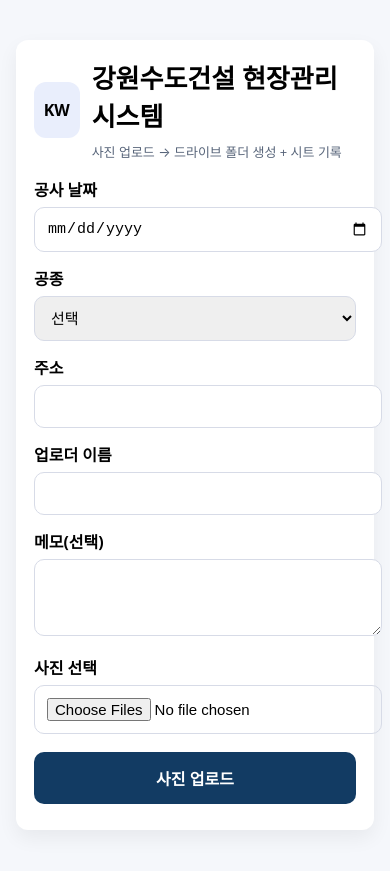
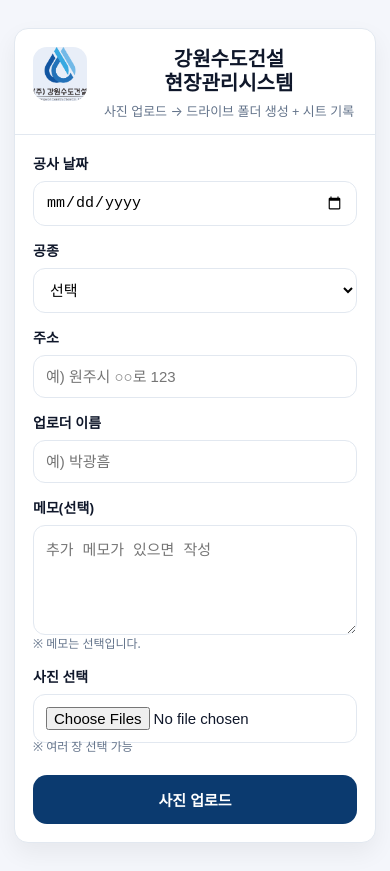
Before and after one commit to kangwonwater230125-web/site-upload, a website: page public/index.html in a window 390 px wide. Drawn offline with Linux system fonts and the light colour scheme.

```diff
--- a/public/index.html
+++ b/public/index.html
@@ -1,111 +1,273 @@
 <!doctype html>
 <html lang="ko">
 <head>
-  <meta charset="UTF-8" />
-  <meta name="viewport" content="width=device-width,initial-scale=1.0" />
+  <meta charset="utf-8" />
+  <meta name="viewport" content="width=device-width, initial-scale=1" />
   <title>강원수도건설 현장관리 시스템</title>
   <style>
-    body{font-family:system-ui,-apple-system,Segoe UI,Roboto,sans-serif;background:#f5f7fb;margin:0}
-    .wrap{max-width:720px;margin:24px auto;padding:16px}
-    .card{background:#fff;border-radius:12px;padding:18px;box-shadow:0 8px 20px rgba(0,0,0,.06)}
-    .header{display:flex;gap:12px;align-items:center;margin-bottom:16px}
-    .logo{width:56px;height:56px;border-radius:12px;background:#e9eefc;display:flex;align-items:center;justify-content:center;font-weight:800}
-    h1{margin:0;font-size:26px}
-    label{display:block;margin-top:14px;font-weight:800}
-    input,select,textarea{width:100%;padding:12px;margin-top:6px;border:1px solid #d7dbe7;border-radius:10px;font-size:15px}
-    button{width:100%;margin-top:18px;padding:14px;border:0;border-radius:10px;font-size:16px;font-weight:900;background:#123b63;color:#fff;cursor:pointer}
-    button:disabled{opacity:.6;cursor:not-allowed}
-    .hint{font-size:13px;color:#58657a;margin-top:8px}
+    :root{
+      --bg:#f4f6fb;
+      --card:#ffffff;
+      --text:#0f172a;
+      --muted:#64748b;
+      --border:#e2e8f0;
+      --primary:#0b3a6f;
+      --primary2:#0a2f59;
+      --radius:14px;
+    }
+    *{ box-sizing:border-box; }
+    body{
+      margin:0;
+      font-family: system-ui, -apple-system, Segoe UI, Roboto, "Noto Sans KR", Arial, sans-serif;
+      background:var(--bg);
+      color:var(--text);
+    }
+    .wrap{
+      max-width: 760px;
+      margin: 28px auto;
+      padding: 0 14px;
+    }
+    .card{
+      background:var(--card);
+      border:1px solid var(--border);
+      border-radius: var(--radius);
+      box-shadow: 0 10px 24px rgba(2,6,23,.06);
+      overflow:hidden;
+    }
+    .header{
+      display:flex;
+      gap:14px;
+      align-items:center;
+      padding:18px 18px 14px;
+      border-bottom:1px solid var(--border);
+    }
+    .logoBox{
+      width:54px;
+      height:54px;
+      border-radius: 14px;
+      background:#e8eef8;
+      display:flex;
+      align-items:center;
+      justify-content:center;
+      flex:0 0 auto;
+      overflow:hidden;
+    }
+    .logoBox img{
+      width:100%;
+      height:100%;
+      object-fit:cover;
+      display:block;
+    }
+    .logoFallback{
+      font-weight:800;
+      color:#1f3b64;
+      letter-spacing:.5px;
+    }
+    .title{
+      display:flex;
+      flex-direction:column;
+      gap:6px;
+      min-width:0;
+      flex:1;
+    }
+
+    /* ✅ 제목 기본(PC): 한 줄 */
+    .title h1{
+      margin:0;
+      line-height:1.2;
+      font-weight: 800;
+      font-size: 22px;
+      word-break: keep-all;   /* 단어 중간 분리 방지 */
+    }
+    .title h1 .m{ display:none; } /* 모바일용(두 줄) 기본 숨김 */
+    .title h1 .d{ display:inline; } /* 데스크탑용(한 줄) 기본 표시 */
+
+    .title p{
+      margin:0;
+      color:var(--muted);
+      font-size: 13px;
+    }
+
+    /* ✅ 모바일: 가운데정렬 + 제목을 의도한 2줄로 고정 */
+    @media (max-width: 520px){
+      .header{
+        align-items:flex-start;
+      }
+      .title{
+        text-align:center;
+        align-items:center;
+      }
+      .title h1{
+        font-size: 20px;
+      }
+      .title h1 .d{ display:none; }
+      .title h1 .m{ display:block; }
+      .title h1 .m span{ display:block; } /* 강제로 두 줄 */
+    }
+
+    form{
+      padding: 18px;
+      display:flex;
+      flex-direction:column;
+      gap:14px;
+    }
+    label{
+      font-weight:700;
+      font-size:14px;
+      display:block;
+      margin-bottom:8px;
+    }
+    input, select, textarea, button{
+      width:100%;
+      font-size:15px;
+      padding: 12px 12px;
+      border:1px solid var(--border);
+      border-radius: 12px;
+      background:#fff;
+      outline:none;
+    }
+    select{ appearance:auto; }
+    textarea{
+      min-height: 110px;
+      resize: vertical;
+    }
+    .btn{
+      margin-top: 6px;
+      padding: 14px 14px;
+      border:0;
+      border-radius: 14px;
+      background: var(--primary);
+      color:#fff;
+      font-weight:800;
+      cursor:pointer;
+    }
+    .btn:hover{ background: var(--primary2); }
+    .hint{
+      font-size:12px;
+      color:var(--muted);
+      margin-top:-6px;
+    }
+    .row{
+      display:grid;
+      grid-template-columns: 1fr;
+      gap:14px;
+    }
+    @media (min-width: 640px){
+      .row.two{
+        grid-template-columns: 1fr 1fr;
+      }
+    }
   </style>
 </head>
 <body>
   <div class="wrap">
     <div class="card">
       <div class="header">
-        <div class="logo">KW</div>
-        <div>
-          <h1>강원수도건설 현장관리 시스템</h1>
-          <div class="hint">사진 업로드 → 드라이브 폴더 생성 + 시트 기록</div>
+        <div class="logoBox">
+          <!-- ✅ 로고 파일: public/logo.png -->
+          <img src="/logo.png" alt="로고"
+               onerror="this.style.display='none'; document.getElementById('logoFallback').style.display='flex';" />
+          <div id="logoFallback" class="logoFallback" style="display:none; width:100%; height:100%; align-items:center; justify-content:center;">
+            KW
+          </div>
+        </div>
+
+        <div class="title">
+          <h1>
+            <!-- 데스크탑: 한 줄 -->
+            <span class="d">강원수도건설 현장관리 시스템</span>
+
+            <!-- 모바일: 두 줄 고정 -->
+            <span class="m">
+              <span>강원수도건설</span>
+              <span>현장관리시스템</span>
+            </span>
+          </h1>
+          <p>사진 업로드 → 드라이브 폴더 생성 + 시트 기록</p>
         </div>
       </div>
 
       <form id="uploadForm">
-        <label>공사 날짜</label>
-        <input type="date" id="date" required />
-
-        <label>공종</label>
-        <select id="workType" required>
+        <div class="row two">
+          <div>
+            <label for="date">공사 날짜</label>
+            <input type="date" id="date" name="date" required />
+          </div>
+          <div>
+            <label for="workType">공종</label>
+            <select id="workType" name="workType" required>
               <option value="">선택</option>
               <option value="관파">관파</option>
               <option value="신설">신설</option>
-          <option value="계량팀">계량팀</option>
               <option value="함이설">함이설</option>
               <option value="함신설">함신설</option>
+              <option value="계량팀">계량팀</option>
               <option value="마상팀">마상팀</option>
               <option value="기타">기타</option>
             </select>
+          </div>
+        </div>
 
-        <label>주소</label>
-        <input type="text" id="address" required />
+        <div>
+          <label for="address">주소</label>
+          <input type="text" id="address" name="address" placeholder="예) 원주시 ○○로 123" required />
+        </div>
 
-        <label>업로더 이름</label>
-        <input type="text" id="uploader" required />
+        <div>
+          <label for="uploader">업로더 이름</label>
+          <input type="text" id="uploader" name="uploader" placeholder="예) 박광흠" required />
+        </div>
 
-        <label>메모(선택)</label>
-        <textarea id="memo" rows="3"></textarea>
+        <div>
+          <label for="memo">메모(선택)</label>
+          <textarea id="memo" name="memo" placeholder="추가 메모가 있으면 작성"></textarea>
+          <div class="hint">※ 메모는 선택입니다.</div>
+        </div>
 
-        <label>사진 선택</label>
+        <div>
+          <label for="photos">사진 선택</label>
           <input type="file" id="photos" name="photos" accept="image/*" multiple required />
+          <div class="hint">※ 여러 장 선택 가능</div>
+        </div>
 
-        <button id="btn" type="submit">사진 업로드</button>
-        <div class="hint" id="status"></div>
+        <button type="submit" class="btn">사진 업로드</button>
       </form>
     </div>
   </div>
 
   <script>
     const form = document.getElementById("uploadForm");
-    const btn = document.getElementById("btn");
-    const statusEl = document.getElementById("status");
-
     form.addEventListener("submit", async (e) => {
       e.preventDefault();
-      btn.disabled = true;
-      statusEl.textContent = "업로드 중...";
-
-      const date = document.getElementById("date").value;
-      const workType = document.getElementById("workType").value;
-      const address = document.getElementById("address").value.trim();
-      const uploader = document.getElementById("uploader").value.trim();
-      const memo = document.getElementById("memo").value.trim();
-      const files = document.getElementById("photos").files;
 
       const fd = new FormData();
-      fd.append("date", date);
-      fd.append("workType", workType);
-      fd.append("address", address);
-      fd.append("uploader", uploader);
-      fd.append("memo", memo);
+      fd.append("date", document.getElementById("date").value);
+      fd.append("workType", document.getElementById("workType").value);
+      fd.append("address", document.getElementById("address").value);
+      fd.append("uploader", document.getElementById("uploader").value);
+      fd.append("memo", document.getElementById("memo").value);
 
+      const files = document.getElementById("photos").files;
+      if (!files || files.length === 0) {
+        alert("사진을 선택해줘");
+        return;
+      }
       for (const f of files) fd.append("photos", f);
 
       try {
         const res = await fetch("/upload", { method: "POST", body: fd });
-        const data = await res.json().catch(() => ({}));
+        const data = await res.json();
 
-        if (!res.ok) {
+        if (!res.ok || !data.success) {
           alert("업로드 실패\n" + JSON.stringify(data));
-          statusEl.textContent = "업로드 실패";
-        } else {
+          return;
+        }
         alert("업로드 성공!");
-          statusEl.textContent = "업로드 성공";
-          form.reset();
-        }
+
+        document.getElementById("memo").value = "";
+        document.getElementById("photos").value = "";
       } catch (err) {
         alert("업로드 실패\n" + err.message);
-        statusEl.textContent = "업로드 실패";
-      } finally {
-        btn.disabled = false;
       }
     });
   </script>
```
Also changed, not shown: server.js (+98 -46 lines). Lines whose indentation alone changed are shown as unchanged.
